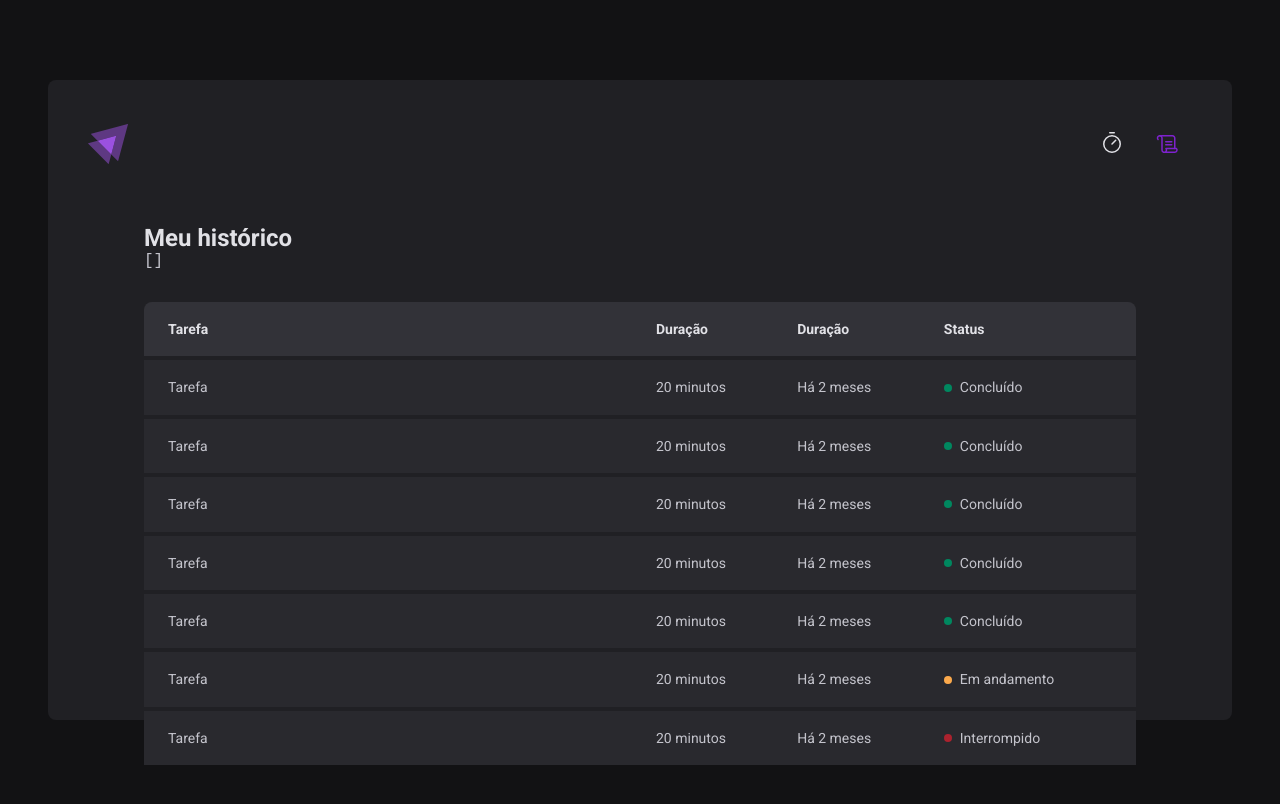
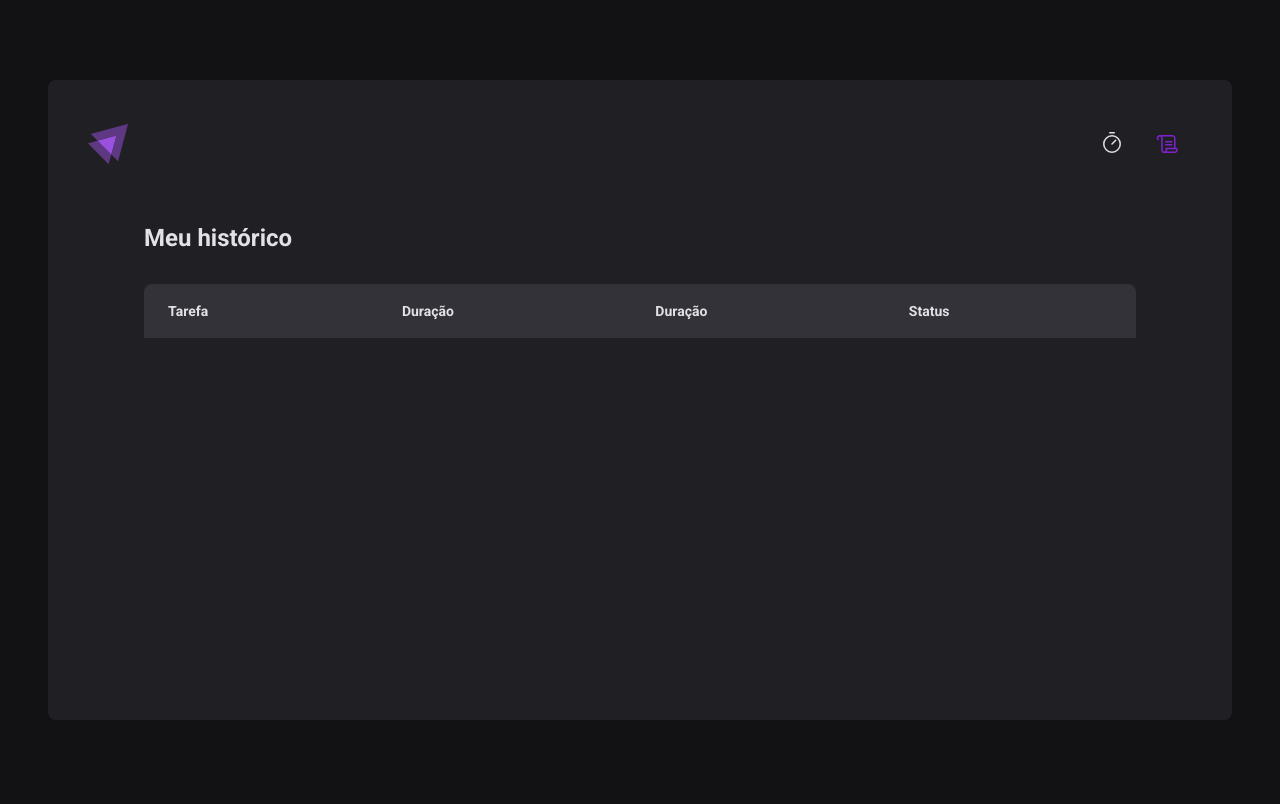
Before and after one commit to GKsegura/ignite-timer, a React (Vite) app: page /history in a window 1280 px wide. Shown: the top 804 px of the page. Built offline with nearby package versions, Linux system fonts and the light colour scheme.

Commit message:
Contexto no React - Formatação de data

```diff
--- a/src/pages/History/index.tsx
+++ b/src/pages/History/index.tsx
@@ -1,6 +1,8 @@
-import { useContext } from 'react'
-import { CyclesContext } from '../../contexts/CyclesContext'
-import { HistoryContainer, HistoryList, Status } from './styles'
+import { formatDistanceToNow } from 'date-fns';
+import { ptBR } from 'date-fns/locale/pt-BR';
+import { useContext } from 'react';
+import { CyclesContext } from '../../contexts/CyclesContext';
+import { HistoryContainer, HistoryList, Status } from './styles';
 
 export function History() {
     const { cycles } = useContext(CyclesContext)
@@ -9,7 +11,7 @@
         <HistoryContainer>
             <h1>Meu histórico</h1>
 
-            <pre>{JSON.stringify(cycles, null, 2)}</pre>
+            {/* <pre>{JSON.stringify(cycles, null, 2)}</pre> */}
 
             <HistoryList>
                 <table>
@@ -22,62 +24,20 @@
                         </tr>
                     </thead>
                     <tbody>
-                        <tr>
-                            <td>Tarefa</td>
-                            <td>20 minutos</td>
-                            <td>Há 2 meses</td>
-                            <td>
-                                <Status statusColor="green">Concluído</Status>
-                            </td>
-                        </tr>
-                        <tr>
-                            <td>Tarefa</td>
-                            <td>20 minutos</td>
-                            <td>Há 2 meses</td>
-                            <td>
-                                <Status statusColor="green">Concluído</Status>
-                            </td>
-                        </tr>
-                        <tr>
-                            <td>Tarefa</td>
-                            <td>20 minutos</td>
-                            <td>Há 2 meses</td>
-                            <td>
-                                <Status statusColor="green">Concluído</Status>
-                            </td>
-                        </tr>
-                        <tr>
-                            <td>Tarefa</td>
-                            <td>20 minutos</td>
-                            <td>Há 2 meses</td>
-                            <td>
-                                <Status statusColor="green">Concluído</Status>
-                            </td>
-                        </tr>
-                        <tr>
-                            <td>Tarefa</td>
-                            <td>20 minutos</td>
-                            <td>Há 2 meses</td>
-                            <td>
-                                <Status statusColor="green">Concluído</Status>
-                            </td>
-                        </tr>
-                        <tr>
-                            <td>Tarefa</td>
-                            <td>20 minutos</td>
-                            <td>Há 2 meses</td>
-                            <td>
-                                <Status statusColor="yellow">Em andamento</Status>
-                            </td>
-                        </tr>
-                        <tr>
-                            <td>Tarefa</td>
-                            <td>20 minutos</td>
-                            <td>Há 2 meses</td>
-                            <td>
-                                <Status statusColor="red">Interrompido</Status>
-                            </td>
-                        </tr>
+                        {cycles.map(cycle => {
+                            return (
+                                <tr key={cycle.id}>
+                                    <td>{cycle.task}</td>
+                                    <td>{cycle.minutesAmount} minutos</td>
+                                    <td>{formatDistanceToNow(cycle.startDate, { addSuffix: true, locale: ptBR, })}</td>
+                                    <td>
+                                        {cycle.finishedDate && <Status statusColor='green'>Concluído</Status>}
+                                        {cycle.interruptedDate && <Status statusColor='red'>Interrompido</Status>}
+                                        {(!cycle.finishedDate && !cycle.interruptedDate) && <Status statusColor='yellow'>Em andamento</Status>}
+                                    </td>
+                                </tr>
+                            )
+                        })}
                     </tbody>
                 </table>
             </HistoryList>
```
